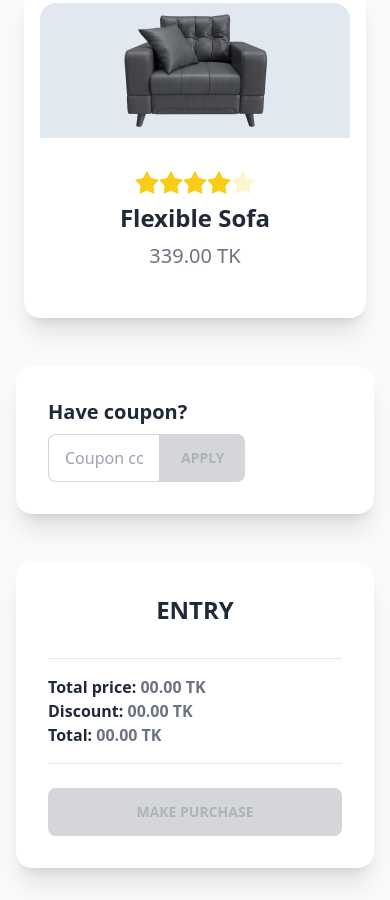
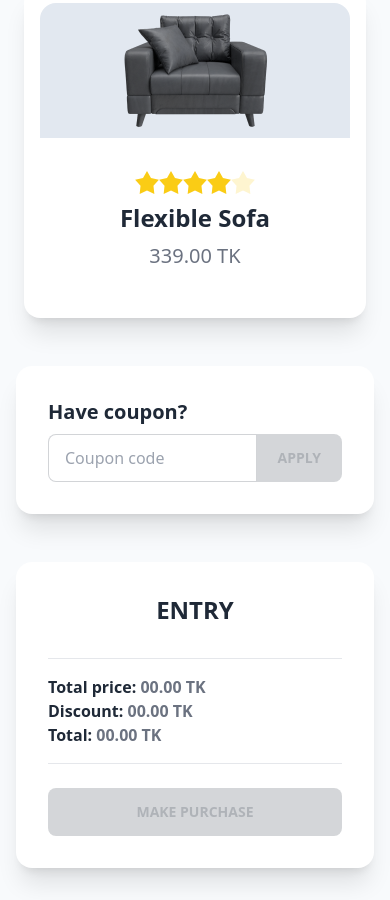
Before and after one commit to Jahirul83/Summer-Sale, a plain HTML site: page index.html in a window 390 px wide. Shown: the part 3688-4588 px from the top of the page. Drawn offline with nearby package versions, Linux system fonts and the light colour scheme.

Commit message:
coupon section fixed

```diff
--- a/index.html
+++ b/index.html
@@ -4,7 +4,7 @@
 <head>
     <meta charset="UTF-8">
     <meta name="viewport" content="width=device-width, initial-scale=1.0">
-    <title>summer sale</title>
+    <title>Summer Sale</title>
     <!-- daisy Ui -->
     <link href="https://cdn.jsdelivr.net/npm/daisyui@3.5.1/dist/full.css" rel="stylesheet" type="text/css" />
     <script src="https://cdn.tailwindcss.com"></script>
@@ -256,7 +256,7 @@
                         <div class="form-control">
                             <div class="input-group">
                                 <input id="coupon-input" type="text" placeholder="Coupon code"
-                                    class="input input-bordered w-28 lg:w-full" />
+                                    class="input input-bordered w-full" />
                                 <button id="coupon-apply-btn" class="btn text-white px-5 bg-[#E527B2]" disabled>
                                     Apply
                                 </button>
```
